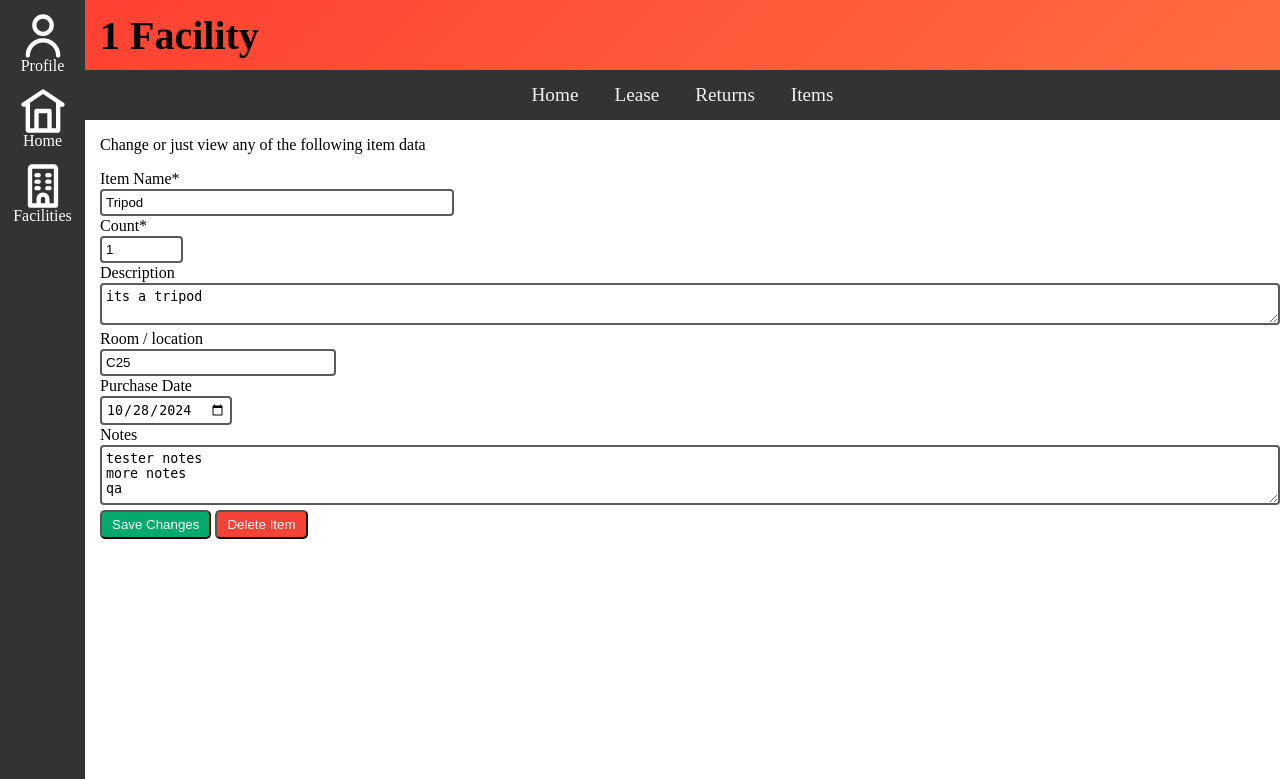
After one commit to 4wdmate/Equipment-Tracker-Code, a Flask app: page /facility/1/item/1 in a window 1280 px wide. The commit adds this page. Shown: the top 779 px of the page. Run offline with Flask 3, Linux system fonts and the light colour scheme; data comes from the database, SQL or seed files in the repository; both versions use the stored data as it was after the commit; some web fonts are replaced.

Commit message:
items can now be edited or deleted

```diff
--- a/DB_Acess.py
+++ b/DB_Acess.py
@@ -9,6 +9,15 @@ def GetDB():
     db = sqlite3.connect(DB_PATH)
     db.row_factory = sqlite3.Row
     return db
+
+#todo (needs to check for returns that have a non existant user or item)
+
+def FixDB():
+    pass
+
+#todo (clears any items that have already been returned)
+def ClearOldReturns():
+    pass
 
 # gets a list of all facilities in the database
 def GetAllFacilities():
@@ -28,6 +37,25 @@ def GetAllItems(facName):
     db.close()
     return [dict(row) for row in items]
 
+#gets a dictionary of a specific item in the database by its ID
+def GetItemByID(itemID):
+    db = GetDB()
+    item = db.execute("""SELECT itemID, itemName, itemDescription, itemCount, itemLocation, itemPurchaseDate, itemNotes, item_facID
+                        FROM Items
+                        WHERE itemID = ?""", (itemID,)).fetchone()
+    db.close()
+    if item:
+        return dict(item)
+    else:
+        return None
+
+#deletes an item from the database by its id
+def DeleteItem(itemID):
+    db = GetDB()
+    db.execute("DELETE FROM Items WHERE itemID = ?", (itemID,))
+    db.commit()
+    db.close()
+
 #gets a dictionary of all borrowers in the database
 def GetAllBorrowers():
     db = GetDB()
@@ -45,6 +73,16 @@ def AddItem(facName, itemName, itemDescription, itemCount, itemLocation, itemPur
                     VALUES (?, ?, ?, ?, ?, ?, ?)""",
                     (itemName, itemDescription, itemCount, itemLocation, itemPurchaseDate, itemNotes, facID['facID']))
         db.commit()
+    db.close()
+
+#updates an existing item in the database
+def UpdateItem(itemID, itemName, itemDescription, itemCount, itemLocation, itemPurchaseDate, itemNotes):
+    db = GetDB()
+    db.execute("""UPDATE Items
+                SET itemName = ?, itemDescription = ?, itemCount = ?, itemLocation = ?, itemPurchaseDate = ?, itemNotes = ?
+                WHERE itemID = ?""",
+                (itemName, itemDescription, itemCount, itemLocation, itemPurchaseDate, itemNotes, itemID))
+    db.commit()
     db.close()
 
 #gets a dictionary of all the returns in the database for a specific facility
--- /dev/null
+++ b/Templates/individual_item.html
@@ -0,0 +1,29 @@
+{% extends "base-facility.html" %}
+
+{% block facility_content %}
+<div class="shift_text_content">
+    <p>Change or just view any of the following item data</p>
+    <form action="/facility/{{ facname }}/item/{{ itemid }}" method="POST">
+        <label>Item Name*</label><br>
+        <input class="addnewinput" style="width: 30%;" type="text" name="itemName" value="{{ item['itemName'] }}" required><br>
+
+        <label>Count*</label><br>
+        <input class="addnewinput" style="width: 7%;" type="number" name="itemCount" min="1" value="{{ item['itemCount'] }}" required><br>
+
+        <label>Description</label><br>
+        <textarea class="addnewinput" name="itemDescription">{{ item['itemDescription'] }}</textarea><br>
+
+        <label>Room / location</label><br>
+        <input class="addnewinput" style="width: 20%;" type="text" name="itemLocation" value="{{ item['itemLocation'] }}"><br>
+
+        <label>Purchase Date</label><br>
+        <input class="addnewinput" style="width: auto;" type="date" name="itemPurchaseDate" value="{{ item['itemPurchaseDate'] }}"></input><br>
+
+        <label>Notes</label><br>
+        <textarea class="addnewinput" style="height: 60px;" name="itemNotes">{{ item['itemNotes'] }}</textarea><br>
+
+        <button class="submitbutton" type="submit" name="action" value="save">Save Changes</button>
+        <button class="deletebutton" type="submit" name="action" value="delete" onclick="return confirm('Are you sure you want to delete this item? This action cannot be undone.');">Delete Item</button>
+    </form>
+</div>
+{% endblock %}
--- a/main.py
+++ b/main.py
@@ -113,9 +113,29 @@ def items(facName):
     items = DB_Acess.GetAllItems(facName)
     return render_template("items.html", facname=facName, items=items)
 
-#TODO
-@app.route("/facility/<facName>/items/(itemID)")
+#individual item page for a specific facility
+@app.route("/facility/<facName>/item/<itemID>", methods=["GET", "POST"])
 def item(facName, itemID):
-    return render_template("individual_item.html", )
+    if request.method == "POST":
+        action = request.form.get("action")
+        if action == "save":
+            # Handle form submission for adding a new item
+            itemName = request.form.get("itemName")
+            itemDescription = request.form.get("itemDescription")
+            itemCount = request.form.get("itemCount")
+            itemLocation = request.form.get("itemLocation")
+            itemPurchaseDate = request.form.get("itemPurchaseDate")
+            itemNotes = request.form.get("itemNotes")
+
+            DB_Acess.UpdateItem(itemID, itemName, itemDescription, itemCount, itemLocation, itemPurchaseDate, itemNotes)
+
+        if action == "delete":
+            print("deleting item")
+            DB_Acess.DeleteItem(itemID)
+
+        return redirect(f"/facility/{facName}/items")
+
+    itemData =DB_Acess.GetItemByID(itemID)
+    return render_template("individual_item.html", facname=facName, itemid=itemID , item=itemData)
 
 app.run(debug=True, port=5000)
--- a/static/css/style.css
+++ b/static/css/style.css
@@ -157,6 +157,15 @@ main h6 {
     resize: vertical;
 }
 
+.deletebutton {
+    background-color: #f44336;
+    color: white;
+    padding: 5px 10px;
+    text-decoration: none;
+    border-radius: 5px;
+    display: inline-block;
+}
+
 .submitbutton {
     background-color: #04AA6D;
     color: white;
```
Also changed, not shown: database/EquipmentTracker.db.
